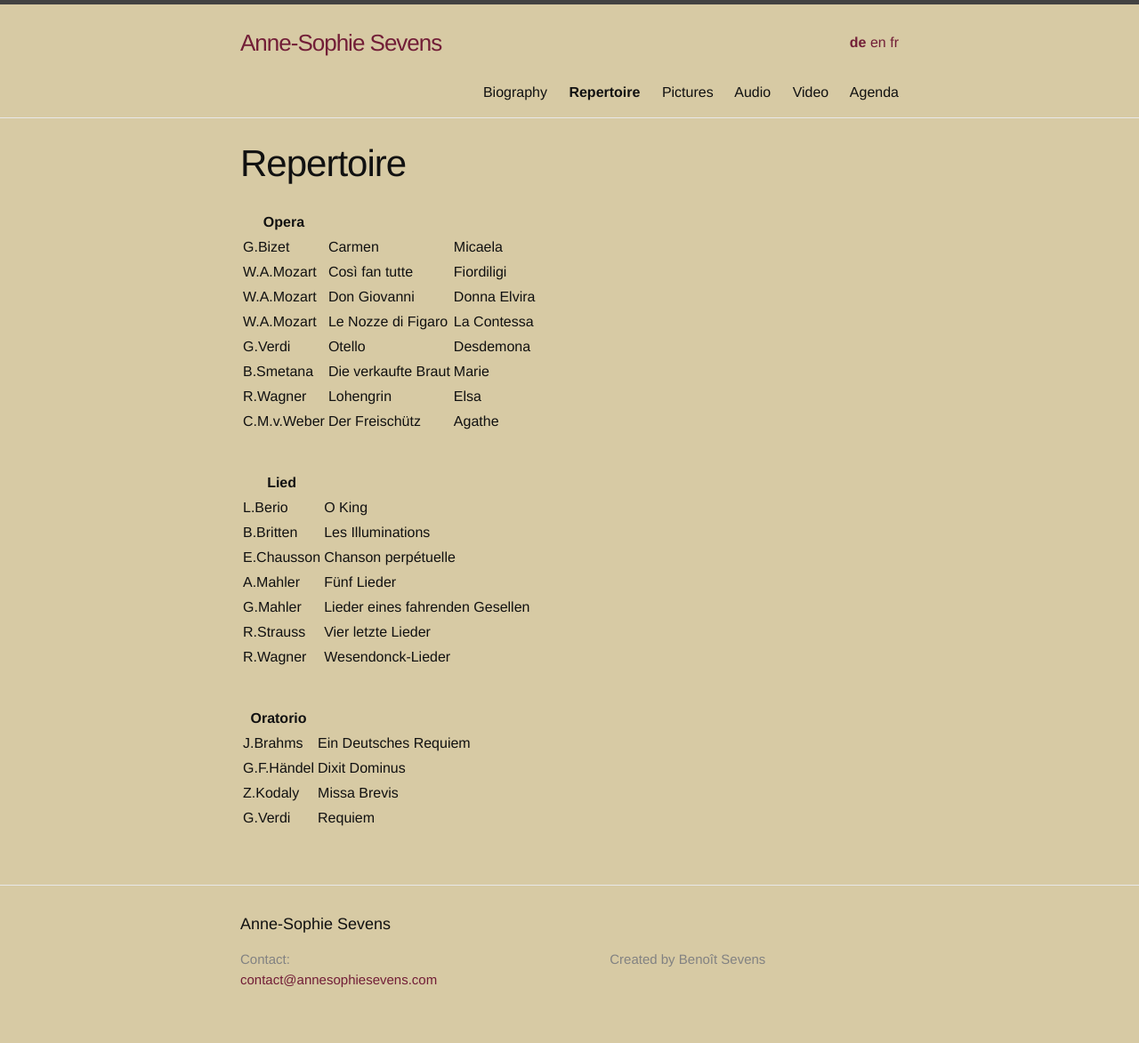
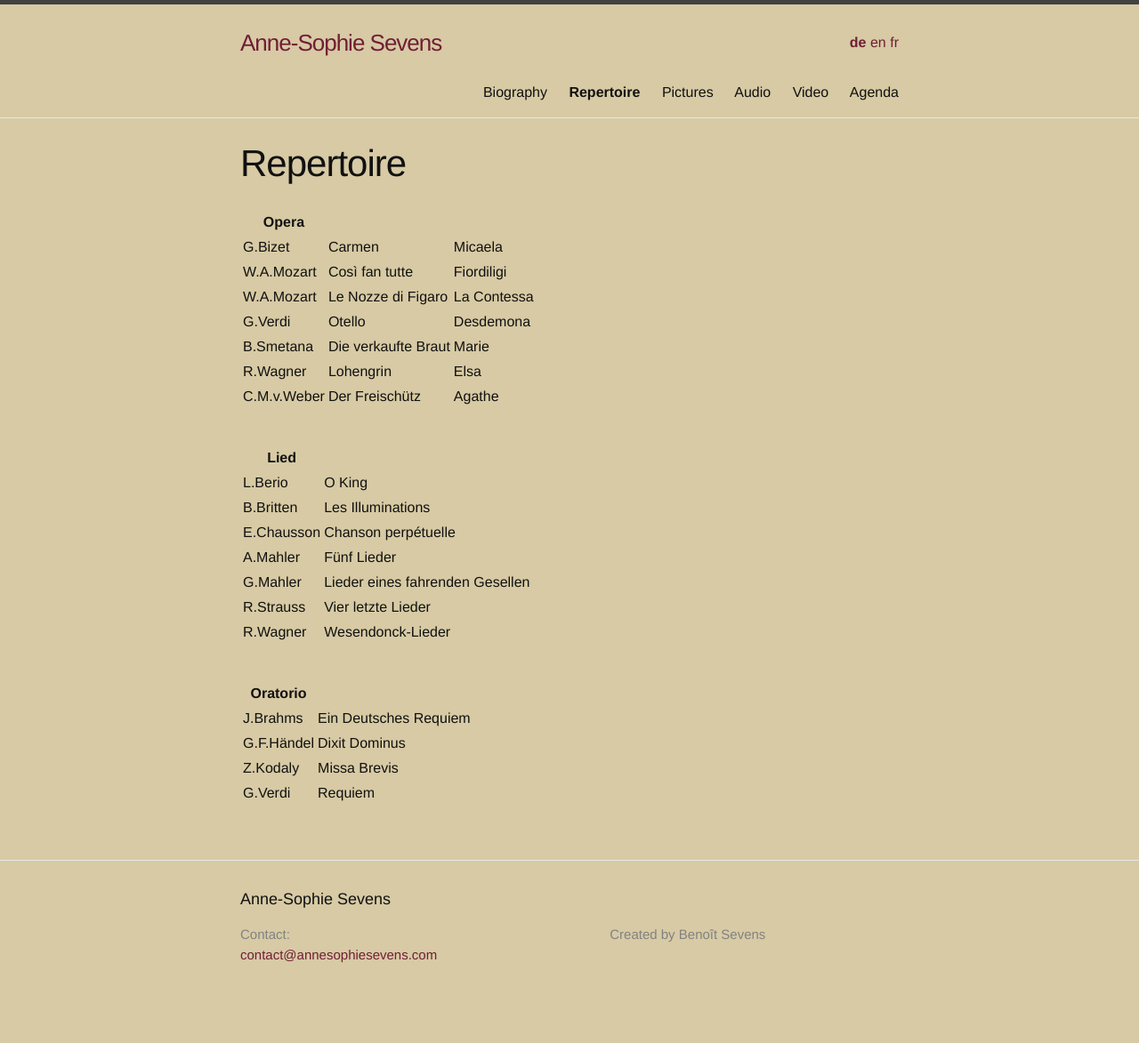
Before and after one commit to annesophie-sevens/annesophie-sevens.github.io, a Jekyll site: the page built from repertoire-de.md, in a window 1280 px wide. Shown: the whole page at 89% size. Built offline with Jekyll 4.4.1, drawn with Linux system fonts in a browser that asks for light colours; after the commit the page ends 1145 px from its top, so only the background shows below that.

Commit message:
Update repertoire-de.md

```diff
--- a/repertoire-de.md
+++ b/repertoire-de.md
@@ -11,7 +11,6 @@ ref: repertoire
 | -------- | ----- | ---- |
 | G.Bizet | Carmen | Micaela |
 | W.A.Mozart | Così fan tutte | Fiordiligi |
-| W.A.Mozart | Don Giovanni | Donna Elvira |
 | W.A.Mozart | Le Nozze di Figaro | La Contessa |
 | G.Verdi | Otello | Desdemona |
 | B.Smetana | Die verkaufte Braut | Marie |
```
